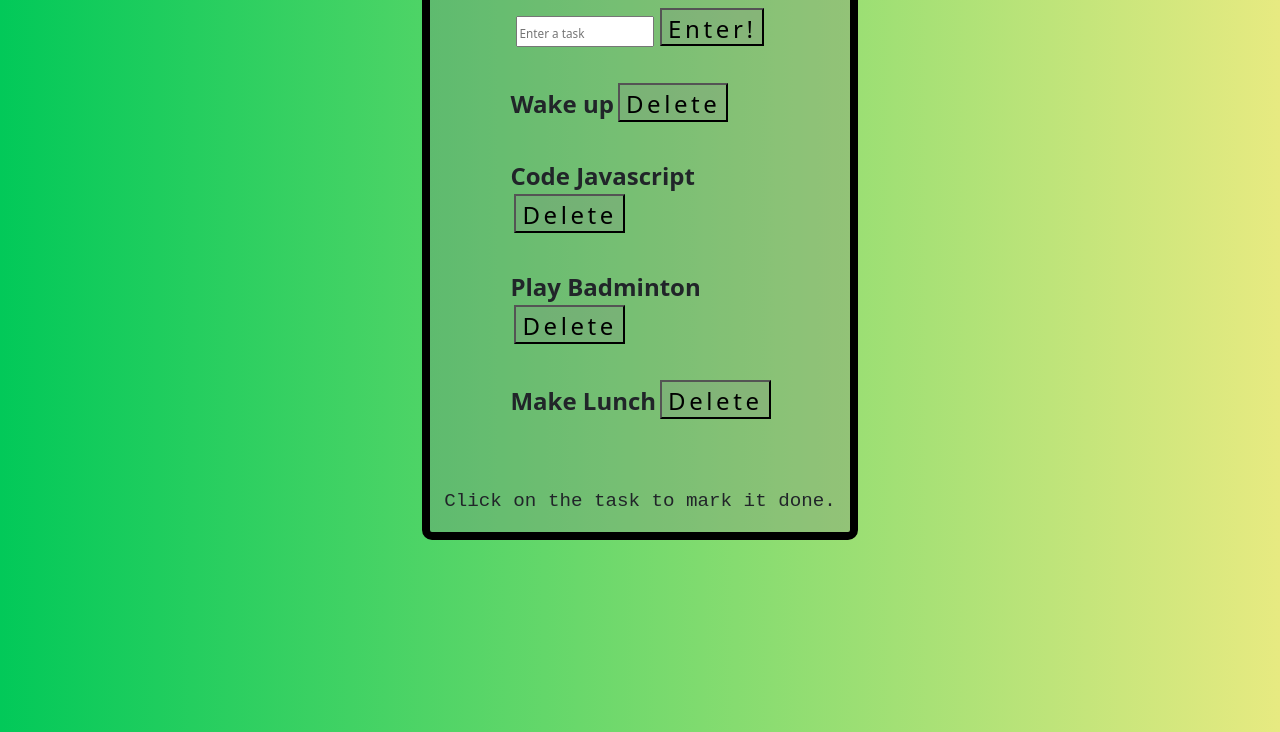
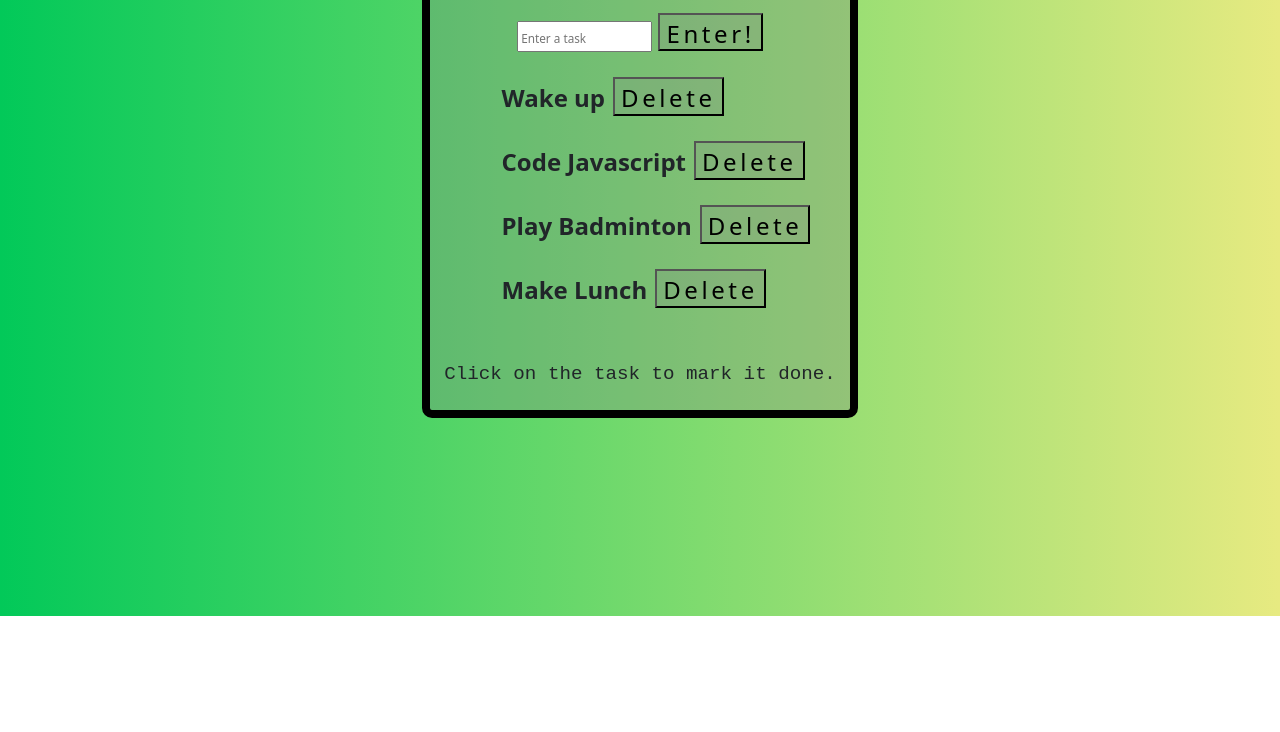
Before and after one commit to niemha3/ToDoApp, a plain HTML site: page index.html in a window 1280 px wide. Shown: the part 184-916 px from the top of the page. After the commit the page ends 800 px from the top, so only its background shows below. Drawn offline with nearby package versions, Linux system fonts and the light colour scheme.

Commit message:
Update style.css

```diff
--- a/style.css
+++ b/style.css
@@ -59,22 +59,26 @@ ul {
     list-style: none;
     margin-top:10px;
     margin-bottom:10px;
+    padding:none;
 }
 
 li {
-    margin:1.5em;
+
+    margin:25px 5px 20px 5px;
+
 }
 
 li button {
-    margin-left:4px;
+    margin-left:8px;
 }
 
 .wrapper {
     background-color:rgb(128,128,128, 0.3);
-
     border-radius:10px;
+    width:fit-content;
     border: 8px solid black;
     margin: 2% 33% 15% 33%;
+    padding:5px 5px;
 }
 
 .bottomtext {
```
